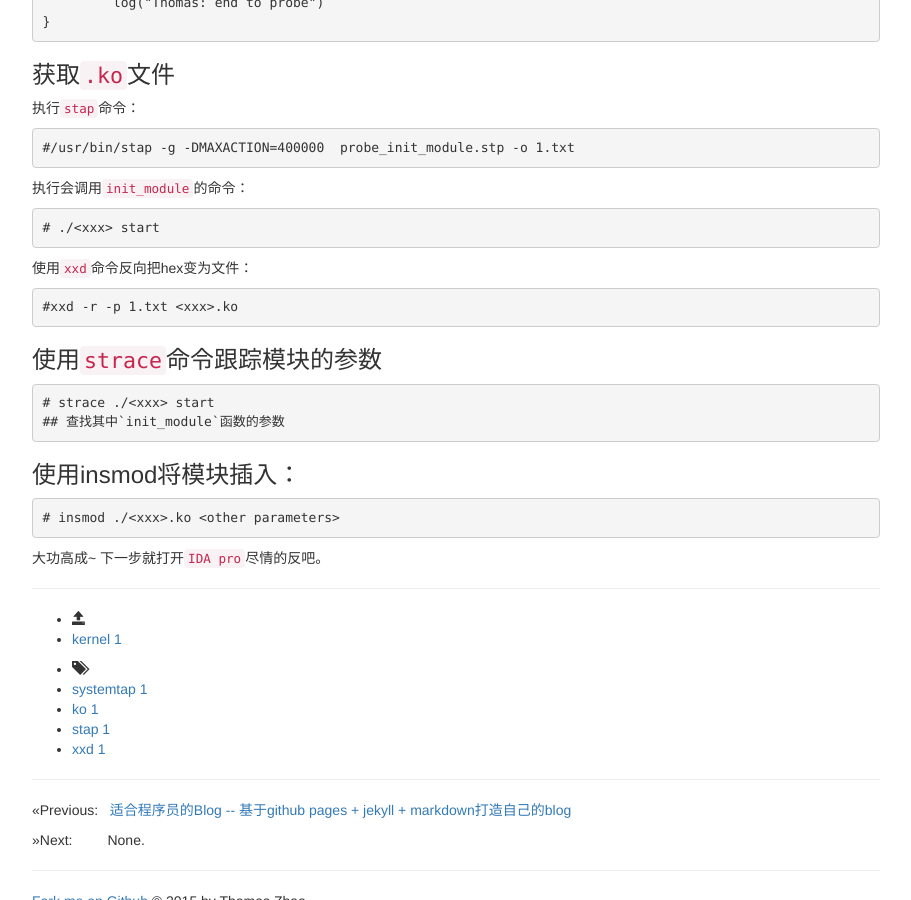
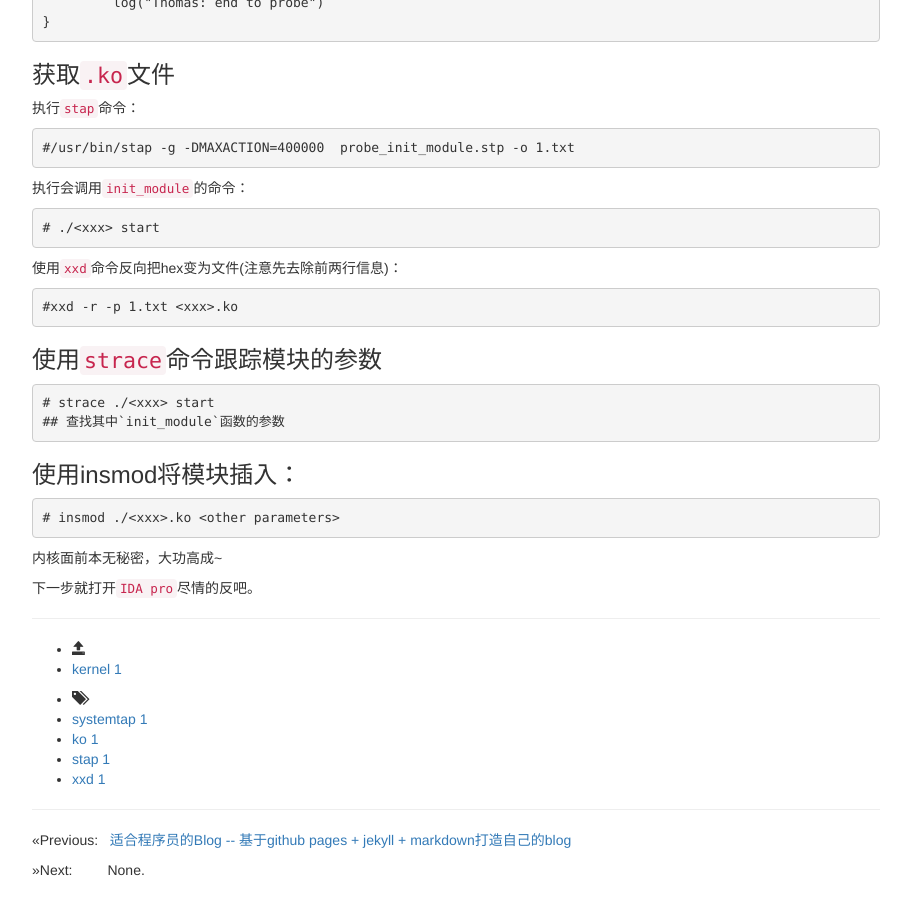
Before and after one commit to thomaszhao/thomaszhao.github.io, a Jekyll site: the page built from _posts/kernel/2015-02-11-systemtap-init_module-ko.md, in a window 1280 px wide and 900 px high, scrolled down 874 px. Shown: the whole window, without its empty margins (38-949 px from the left). Built offline with Jekyll 4.4.1, drawn with Linux system fonts in a browser that asks for light colours; nearby versions of some CDN libraries; library files that are not in the unit come from our copies; comment, search, counter and statistics services are not loaded.

Commit message:
blog: systemtap-init_module-ko.md, better format

```diff
--- a/_posts/kernel/2015-02-11-systemtap-init_module-ko.md
+++ b/_posts/kernel/2015-02-11-systemtap-init_module-ko.md
@@ -63,7 +63,7 @@ probe end
 
     # ./<xxx> start
 
-使用`xxd`命令反向把hex变为文件：
+使用`xxd`命令反向把hex变为文件(注意先去除前两行信息)：
 
     #xxd -r -p 1.txt <xxx>.ko
 
@@ -76,5 +76,7 @@ probe end
 
     # insmod ./<xxx>.ko <other parameters>
 
-大功高成~
+
+内核面前本无秘密，大功高成~
+
 下一步就打开`IDA pro`尽情的反吧。
```
